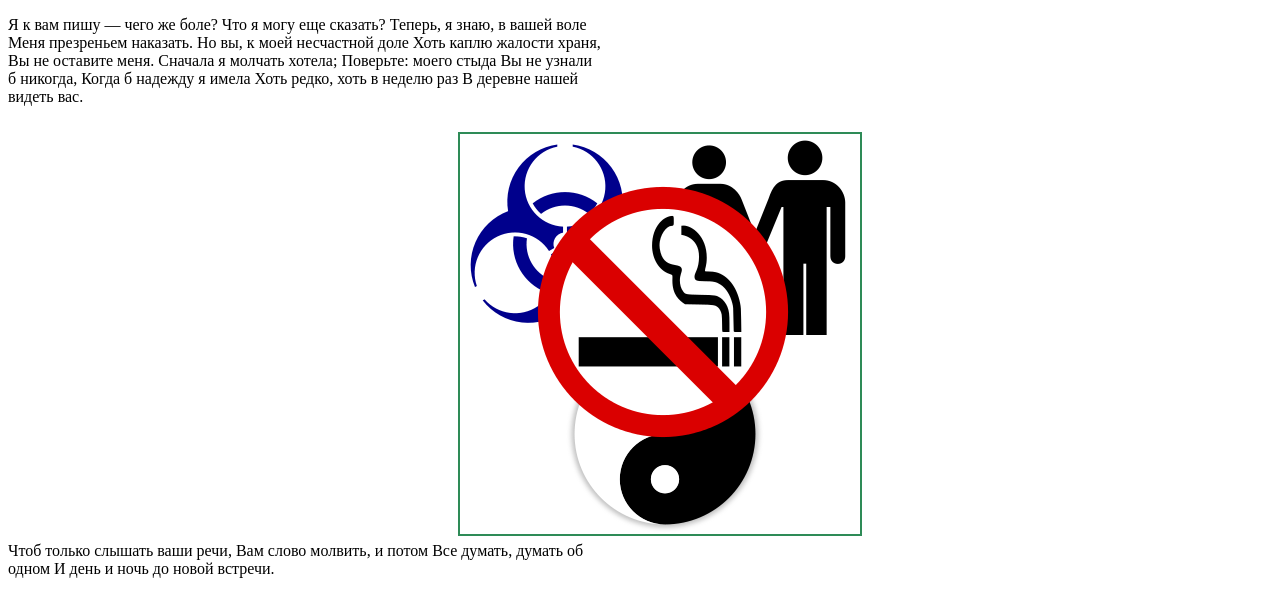
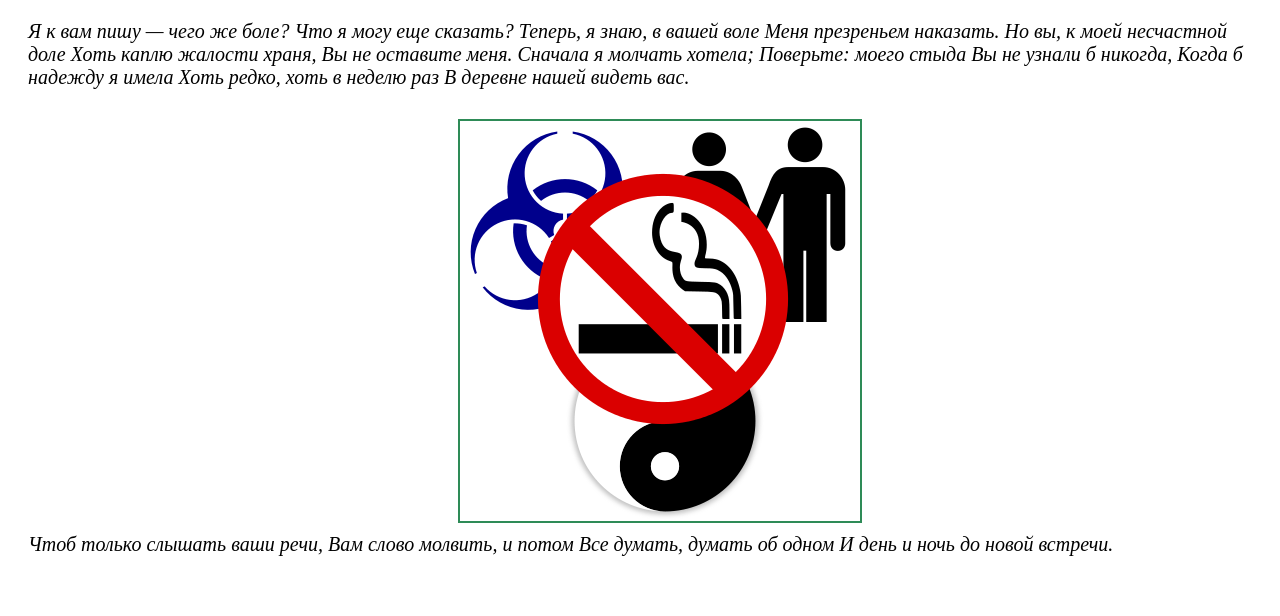
Before and after one commit to SENIA918/homework, a plain HTML site: page MAKET_ABS.html in a window 1280 px wide. Drawn offline with Linux system fonts and the light colour scheme; files whose address does not match are found by name.

Commit message:
Update MAKET_ABS.html

```diff
--- a/MAKET_ABS.html
+++ b/MAKET_ABS.html
@@ -8,24 +8,22 @@
   <link rel="stylesheet" type="text/css" href="main.css">
 </head>
 <body>
-  <div class="content">
-     <p>
-       Я к вам пишу — чего же боле? Что я могу еще сказать? Теперь, я знаю, в вашей воле<br>
-       Меня презреньем наказать. Но вы, к моей несчастной доле Хоть каплю жалости храня,<br>
-       Вы не оставите меня. Сначала я молчать хотела; Поверьте: моего стыда Вы не узнали<br>
-       б никогда, Когда б надежду я имела Хоть редко, хоть в неделю раз В деревне нашей<br>
+   <div class="text">
+     Я к вам пишу — чего же боле? Что я могу еще сказать? Теперь, я знаю, в вашей воле
+    Меня презреньем наказать. Но вы, к моей несчастной доле Хоть каплю жалости храня,
+    Вы не оставите меня. Сначала я молчать хотела; Поверьте: моего стыда Вы не узнали
+    б никогда, Когда б надежду я имела Хоть редко, хоть в неделю раз В деревне нашей
     видеть вас.
-     </p>
+  </div>
   <div class="images">
     <div class="biohazard"></div>
     <div class="Man-and-woman"></div>
     <div class="Yin_and_Yang"></div>
     <div class="No_smoking"></div>
   </div>
-    <p>
-      Чтоб только слышать ваши речи, Вам   слово молвить, и потом Все думать, думать об<br>
+  <div class="text">
+    Чтоб только слышать ваши речи, Вам   слово молвить, и потом Все думать, думать об
     одном И день и ночь до новой встречи.
-    </p>
   </div>
 </body>
 </html>
```
Lines whose indentation alone changed are shown as unchanged.
